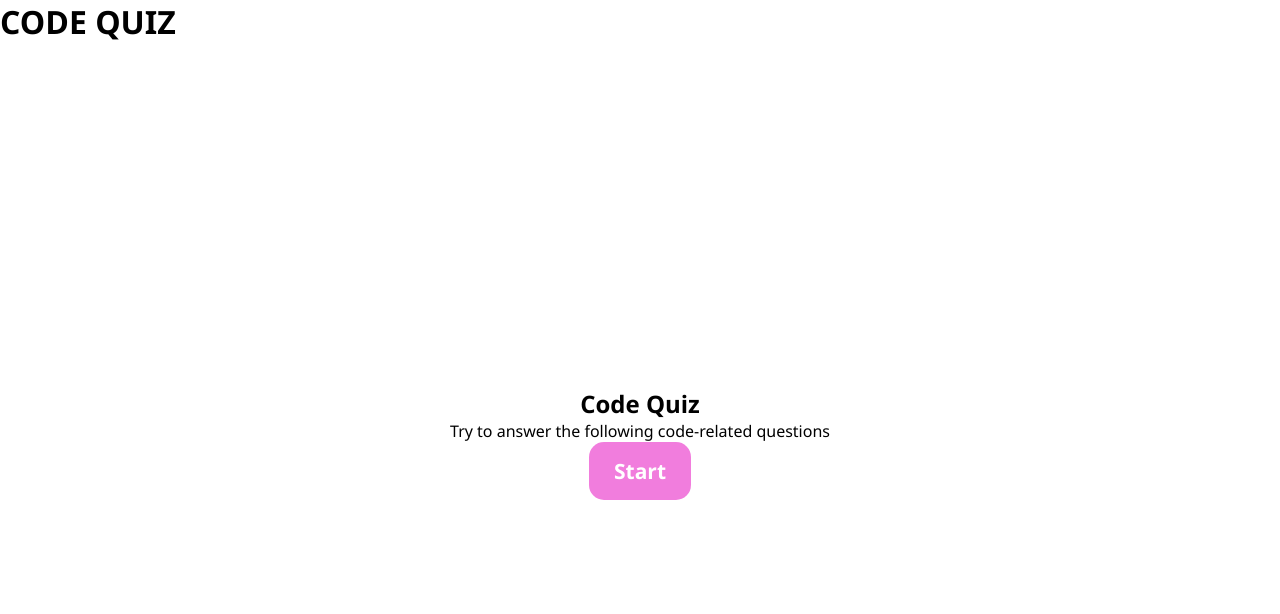
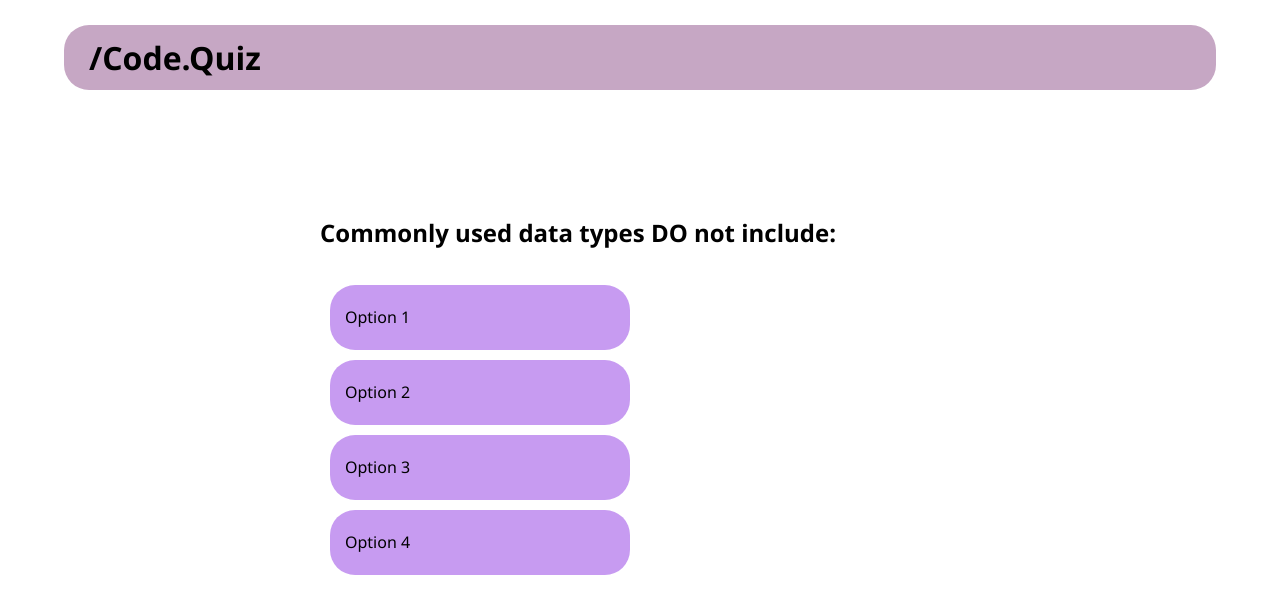
Before and after one commit to jcuetos97/Code-Quiz, a plain HTML site: page index.html in a window 1280 px wide. Both pictures are taken after a click on the button "Start". Drawn offline with Linux system fonts and the light colour scheme.

Commit message:
Script.js updated

```diff
--- a/assets/css/style.css
+++ b/assets/css/style.css
@@ -6,9 +6,23 @@
 
 body {
     font-family: 'Segoe UI';
+    display: flex;
+    justify-content: center;
 }
 
-button {
+header {
+    position: fixed;
+    display: flex;
+    width: 90%;
+    align-items: center;
+    justify-content: space-between;
+    height: 65px;
+    background-color: rgba(92, 5, 86, 0.35);
+    border-radius: 25px;
+    margin-top: 25px;
+}
+
+#start {
     border-style: none;
     border-radius: 15px;
     padding: 15px;
@@ -19,12 +33,49 @@ button {
     color: white;
     font-weight: 600;
     background-color: rgba(236, 82, 210, 0.75);
+    cursor: pointer;
 }
 
-.container {
+#start:hover{
+    transform: scale(1.1);
+}
+
+#container {
     height:100vh;
+    width: 50%;
     display: flex;
     flex-direction: column;
     justify-content: center;
     align-items: center;
+    line-height: 35px;
+    text-align: center;
 }
+
+.questioncontainer {
+    height:100vh;
+    width: 50%;
+    display: none;
+    flex-direction: column;
+    justify-content: center;
+    align-items: left;
+    line-height: 35px;
+}
+
+.questioncontainer ul {
+    margin-top: 25px;
+    list-style: none;
+    width: 50%;
+}
+
+.questioncontainer li {
+    padding: 15px;
+    background-color: rgba(137, 43, 226, 0.47);
+    border-radius: 25px;
+    margin: 10px;
+    text-align: left;
+}
+
+.questioncontainer li:hover {
+    transform: scale(1.1);
+    cursor: pointer;
+}
--- a/assets/js/script.js
+++ b/assets/js/script.js
@@ -1,38 +1,48 @@
 
+var container = document.getElementById("container");
+var questioncontainer = document.querySelector("questioncontainer");
 var startquiz = document.getElementById("start");
+var count = document.getElementById("counter");
+var home = document.getElementById("home");
 
-var count = document.getElementById("counter");
-count.innerHTML = "counter";
+var wrong = document.getElementById("wrong");
+var right = document.getElementsByClassName("right");
+
+var q1 = document.getElementById("questions1");
+var q2 = document.getElementById("questions2");
+var q3 = document.getElementById("questions3");
+var q4 = document.getElementById("questions4");
+var q5 = document.getElementById("questions5");
+
+var secondsLeft = 75;
 
 
-for (i=75; i>0 ;i--) {
-    if {
+startquiz.addEventListener("click", setTime);
 
+
+function setTime() {
+   container.style.display = "none";
+   setQuestions();
+   var timerInterval = setInterval(function() {
+       secondsLeft--;
+      count.textContent = "Time: " + secondsLeft;
+       if(secondsLeft === 0) {
+         clearInterval(timerInterval);
+       }
+     }, 1000);
+   };
+
+   function setQuestions() {
+      q1.style.display = "flex";
+      console.log(wrong);
+      wrong.onclick =  function () {
+      console.log ("wrong");
+      secondsLeft -=10;
     }
 
-    if else (i===1){
-        endquiz()
+    right.onclick =  function () {
+      console.log ("right");
+      right.style.backgroundColor = "green";
     }
-}
 
-function setTime() {
-    // Sets interval in variable
-    var timerInterval = setInterval(function() {
-      secondsLeft--;
-      timeEl.textContent = secondsLeft + " seconds left till colorsplosion.";
-
-      if(secondsLeft === 0) {
-        // Stops execution of action at set interval
-        clearInterval(timerInterval);
-        // Calls function to create and append image
-        sendMessage();
-      }
-
-    }, 1000);
-  }
-
-
-
-function endquiz () {
-
-}
+   };
--- a/index.html
+++ b/index.html
@@ -9,17 +9,67 @@
 </head>
 <body>
     <header>
-        <h1>CODE QUIZ</h1>
-        <div id="counter"></div>
+        <h1 id="home" style="padding-left: 25px;">/Code.Quiz</h1>
+        <p id="counter" style="padding-right: 25px;"></p>
     </header>
-    <section class="container" >
-        <h1>Code Quiz</h1>
-        <p>Try to answer the following code-related questions</p>
-        <button type="button" id="start">Start</button>
+
+    <section id="container">
+        <h1>Coding Quiz Challenge</h1>
+        <p style="padding: 25px;">Try to answer the following code-related questions within the time limit. Keep in mind that incorrect answers will penalize your score/time by ten seconds.</p>
+        <button type="button" id="start"> Start </button>
     </section>
 
+    <section id="questions1" class="questioncontainer">
+        <h1>Commonly used data types DO not include:</h1>
+        <ul>
+            <li onclick="valid=false" class="wrong">Option 1</li>
+            <li class="wrong">Option 2</li>
+            <li class="wrong">Option 3</li>
+            <li class="right">Option 4</li>
+        </ul>
+    </section>
 
+    <section id="questions2" class="questioncontainer">
+        <h1>The condition in and if / else</h1>
+        <ul>
+            <li class="wrong">Option 1</li>
+            <li class="wrong">Option 2</li>
+            <li class="wrong">Option 3</li>
+            <li class="correct">Option 4</li>
+        </ul>
+    </section>
 
+    <section id="questions3" class="questioncontainer">
+        <h1>String values must</h1>
+        <ul>
+            <li class="correct">Option 1</li>
+            <li class="wrong">Option 2</li>
+            <li class="wrong">Option 3</li>
+            <li class="wrong">Option 4</li>
+        </ul>
+    </section>
+
+    <section id="questions4" class="questioncontainer">
+        <h1>A very useful tool</h1>
+        <ul>
+            <li class="wrong">Option 1</li>
+            <li class="wrong">Option 2</li>
+            <li class="correct">Option 3</li>
+            <li class="wrong">Option 4</li>
+        </ul>
+    </section>
+
+    <section id="questions5" class="questioncontainer">
+        <h1>Commonly used data types DO not include:</h1>
+        <ul>
+            <li class="correct">Option 1</li>
+            <li class="wrong">Option 2</li>
+            <li class="wrong">Option 3</li>
+            <li class="wrong">Option 4</li>
+        </ul>
+    </section>
+
+    <script src="./assets/js/script.js"></script>
 </body>
-<script src="./assets/js/script.js"></script>
+
 </html>
```
